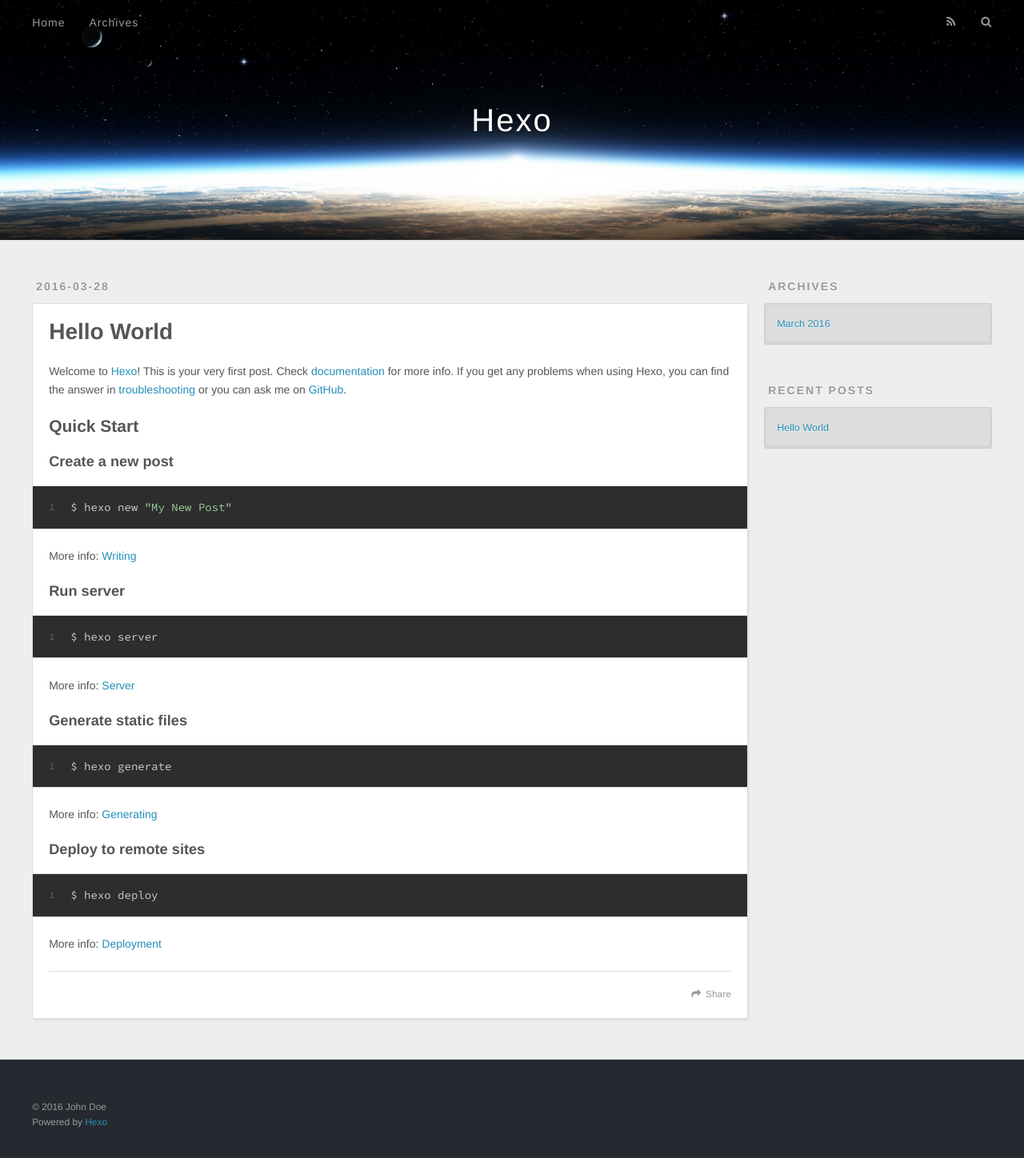
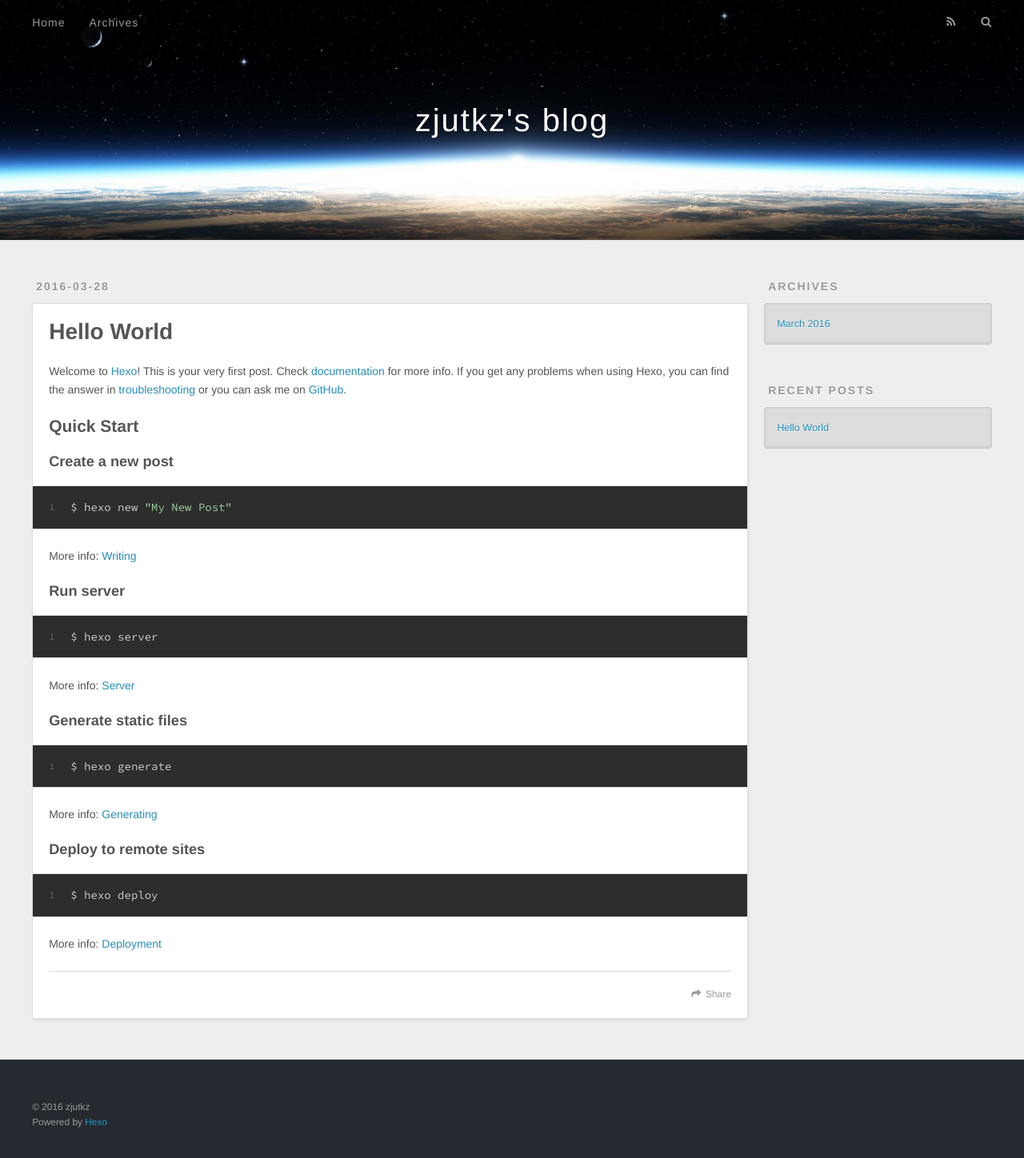
Before and after one commit to zjutkz/zjutkz.github.io, a plain HTML site: page index.html in a window 1280 px wide. Shown: the whole page at 80% size. Drawn offline with nearby package versions, Linux system fonts and the light colour scheme.

Commit message:
Site updated: 2016-03-29 00:03:06

```diff
--- a/index.html
+++ b/index.html
@@ -3,19 +3,19 @@
 <head>
   <meta charset="utf-8">
 
-  <title>Hexo</title>
+  <title>zjutkz&#39;s blog</title>
   <meta name="viewport" content="width=device-width, initial-scale=1, maximum-scale=1">
   <meta name="description">
 <meta property="og:type" content="website">
-<meta property="og:title" content="Hexo">
+<meta property="og:title" content="zjutkz's blog">
 <meta property="og:url" content="http://yoursite.com/index.html">
-<meta property="og:site_name" content="Hexo">
+<meta property="og:site_name" content="zjutkz's blog">
 <meta property="og:description">
 <meta name="twitter:card" content="summary">
-<meta name="twitter:title" content="Hexo">
+<meta name="twitter:title" content="zjutkz's blog">
 <meta name="twitter:description">
 
-    <link rel="alternate" href="/atom.xml" title="Hexo" type="application/atom+xml">
+    <link rel="alternate" href="/atom.xml" title="zjutkz&#39;s blog" type="application/atom+xml">
 
 
     <link rel="icon" href="/favicon.png">
@@ -36,7 +36,7 @@
   <div id="header-outer" class="outer">
     <div id="header-title" class="inner">
       <h1 id="logo-wrap">
-        <a href="/" id="logo">Hexo</a>
+        <a href="/" id="logo">zjutkz&#39;s blog</a>
       </h1>
 
     </div>
@@ -99,7 +99,7 @@
 
     </div>
     <footer class="article-footer">
-      <a data-url="http://yoursite.com/2016/03/28/hello-world/" data-id="cimc6ktf1000046026utpym3r" class="article-share-link">Share</a>
+      <a data-url="http://yoursite.com/2016/03/28/hello-world/" data-id="cimc6oims00004y025h1d4202" class="article-share-link">Share</a>
 
 
     </footer>
@@ -154,7 +154,7 @@
 
   <div class="outer">
     <div id="footer-info" class="inner">
-      &copy; 2016 John Doe<br>
+      &copy; 2016 zjutkz<br>
       Powered by <a href="http://hexo.io/" target="_blank">Hexo</a>
     </div>
   </div>
```
Also changed, not shown: 2016/03/28/hello-world/index.html (+6 -6 lines), archives/2016/03/index.html (+7 -7 lines), archives/2016/index.html (+7 -7 lines), archives/index.html (+7 -7 lines).
